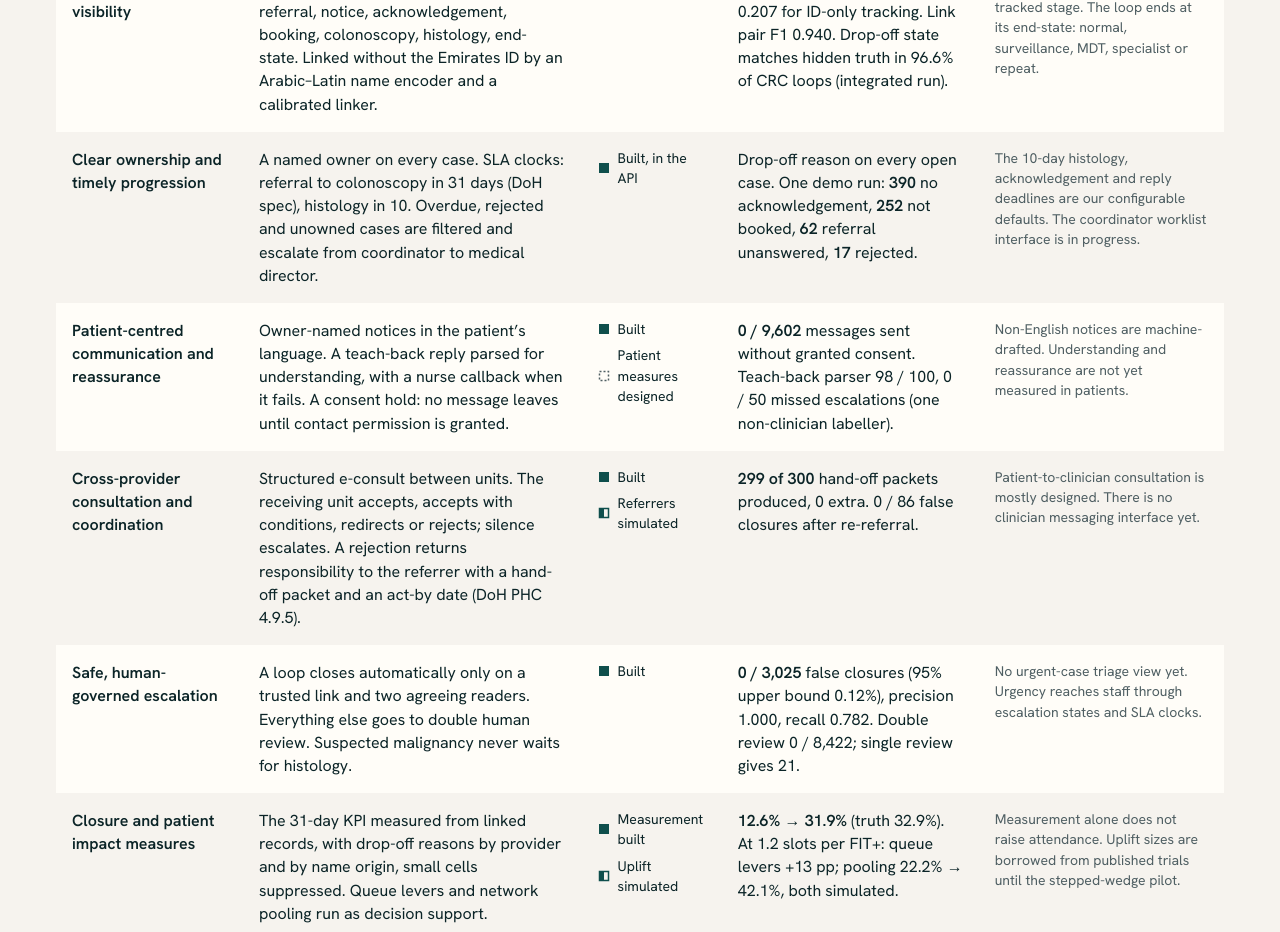
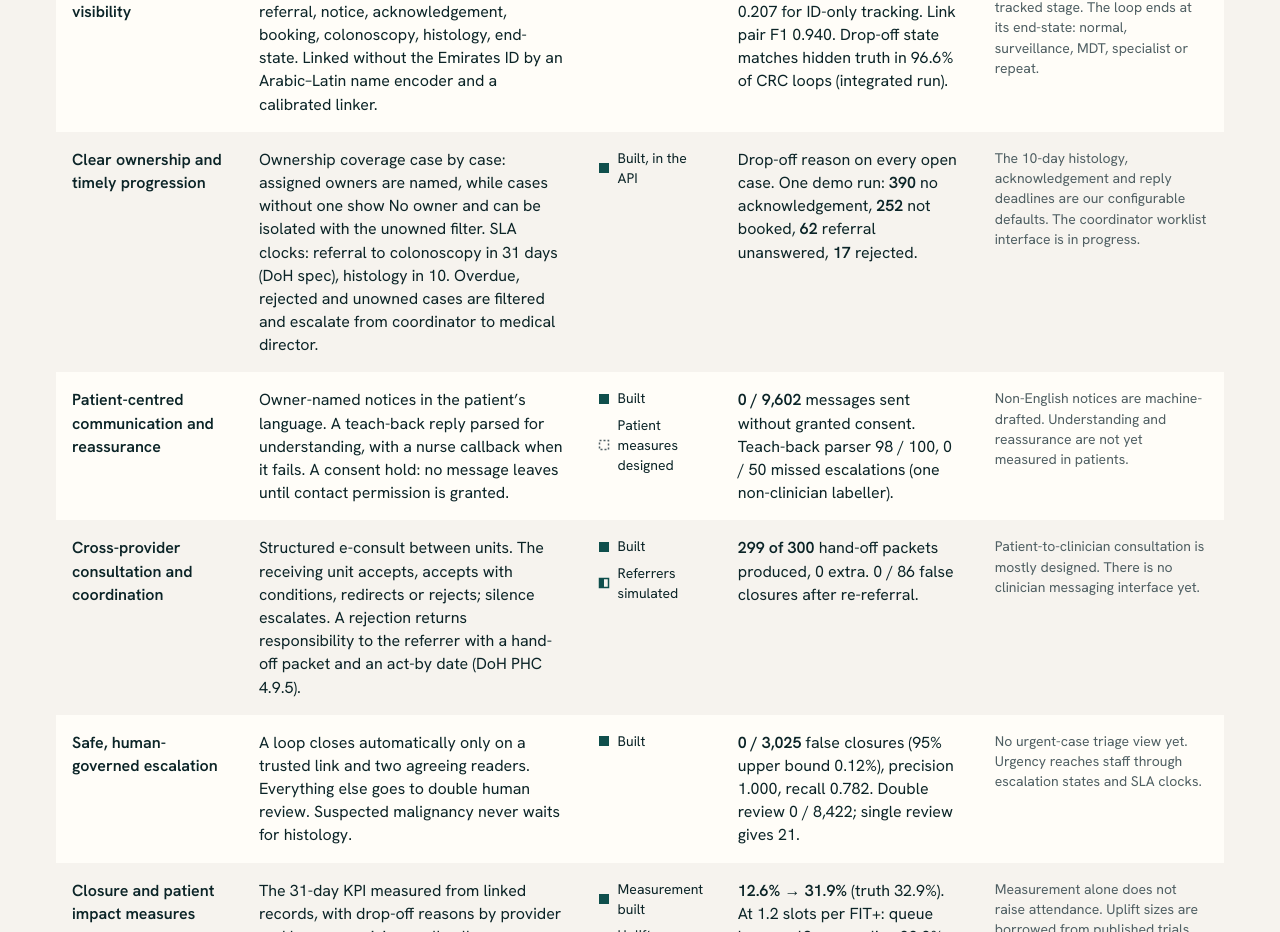
Before and after one commit to Mizore66/wasl-futurehealth, a Next.js app in the folder web/: page /experts in a window 1280 px wide. Shown: the part 1099-2031 px from the top of the page. Built offline with nearby package versions, Linux system fonts and the light colour scheme; no server answers.

Commit message:
Fix Experts ownership coverage claim
Co-Authored-By: Kimi Code <noreply@moonshot.ai>

```diff
--- a/web/app/(site)/experts/page.tsx
+++ b/web/app/(site)/experts/page.tsx
@@ -99,7 +99,7 @@ export default async function Page() {
     },
     {
       outcome: "Clear ownership and timely progression",
-      does: "A named owner on every case. SLA clocks: referral to colonoscopy in 31 days (DoH spec), histology in 10. Overdue, rejected and unowned cases are filtered and escalate from coordinator to medical director.",
+      does: "Ownership coverage case by case: assigned owners are named, while cases without one show No owner and can be isolated with the unowned filter. SLA clocks: referral to colonoscopy in 31 days (DoH spec), histology in 10. Overdue, rejected and unowned cases are filtered and escalate from coordinator to medical director.",
       status: <StatusLine mark="built">Built, in the API</StatusLine>,
       evidence: (
         <>
```
Also changed, not shown: 1 other file (tests, documents, lock files or other folders).
